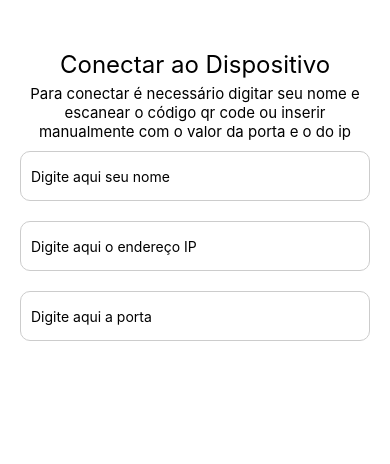
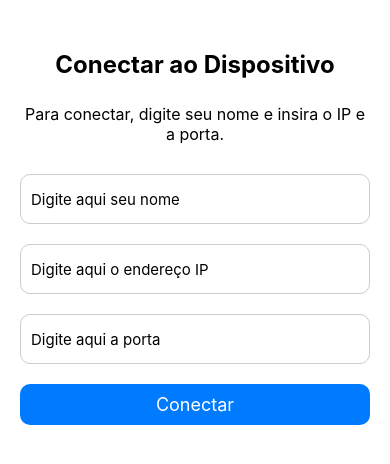
Before and after one commit to Maycon-Fidelis/GamePad_mobile, a React Native app: screen / in a window 390 px wide. Shown: the top 464 px of the page. Built offline with nearby package versions, Linux system fonts and the light colour scheme.

Commit message:
send name from user to id connect

```diff
--- a/App.jsx
+++ b/App.jsx
@@ -1,19 +1,52 @@
 import { StatusBar } from 'expo-status-bar';
-import { StyleSheet, Text, View, TextInput } from 'react-native';
+import { StyleSheet, Text, View, TextInput, TouchableOpacity, Alert } from 'react-native';
+import { useState } from 'react';
+import { connectionWebSocket } from './websocketClient';
 
 export default function App() {
+  const [name, setName] = useState('');
+  const [ip, setIp] = useState('');
+  const [port, setPort] = useState('');
+  const [ws, setWs] = useState(null);
+
+  const handleConnect = () => {
+    if (!name) {
+      Alert.alert("Error", "Please enter your name");
+      return;
+    }
+    connectionWebSocket(ip, port, name, setWs);
+  };
+
+
   return (
     <View style={styles.container}>
-      <Text style={styles.title}>
-        Conectar ao Dispositivo
+      <Text style={styles.title}>Conectar ao Dispositivo</Text>
+      <Text style={styles.description}>
+        Para conectar, digite seu nome e insira o IP e a porta.
       </Text>
-      <Text style={styles.description}>
-        Para conectar é necessário digitar seu nome e escanear o código qr code ou inserir manualmente com o valor da porta e o do ip
-      </Text>
-      <TextInput style={styles.input} placeholder="Digite aqui seu nome" maxLength={20} />
+      <TextInput
+        style={styles.input}
+        placeholder="Digite aqui seu nome"
+        maxLength={20}
+        value={name}
+        onChangeText={setName}
+      />
+      <TextInput
+        style={styles.input}
+        placeholder="Digite aqui o endereço IP"
+        value={ip}
+        onChangeText={setIp}
+      />
+      <TextInput
+        style={styles.input}
+        placeholder="Digite aqui a porta"
+        value={port}
+        onChangeText={setPort}
+      />
 
-      <TextInput style={styles.input} placeholder="Digite aqui o endereço IP"/>
-      <TextInput style={styles.input} placeholder="Digite aqui a porta"/>
+      <TouchableOpacity style={styles.connectButton} onPress={handleConnect}>
+        <Text style={styles.connectText}>Conectar</Text>
+      </TouchableOpacity>
     </View>
   );
 }
@@ -28,12 +61,14 @@ const styles = StyleSheet.create({
   },
   title: {
     fontSize: 24,
+    fontWeight: 'bold',
   },
   description: {
     textAlign: 'center',
     marginTop: 5,
+    paddingVertical: 20,
     marginBottom: 10,
-    fontSize: 15,
+    fontSize: 16,
   },
   input: {
     width: '100%',
@@ -43,5 +78,18 @@ const styles = StyleSheet.create({
     borderRadius: 10,
     paddingHorizontal: 10,
     marginBottom: 20,
+    fontSize: 15,
+  },
+  connectButton: {
+    width: '100%',
+    backgroundColor: '#007bff',
+    paddingVertical: 10,
+    paddingHorizontal: 20,
+    borderRadius: 10,
+  },
+  connectText: {
+    color: 'white',
+    fontSize: 18,
+    textAlign: 'center',
   },
 });
--- /dev/null
+++ b/websocketClient.js
@@ -0,0 +1,37 @@
+import { Alert } from 'react-native';
+
+export const connectionWebSocket = (ip, port, name, setWs) => {
+    if(ip && port && name){
+        const url = `ws:${ip}:${port}`;
+        const client = new WebSocket(url);
+
+        client.onopen = () => {
+            setWs(client);
+            Alert.alert("Connect", `Connection at ${ip}:${port}`);
+
+            const userData = JSON.stringify({ username: name });
+            client.send(userData);
+        };
+
+        client.onerror = (error) => {
+            Alert.alert("Error", error.message || "Connection Error");
+        };
+
+        client.onclose = (event) => {
+
+            switch (event) {
+                case 4000:
+                    Alert.alert("Error", "Connection limit reached.");
+                    break;
+                case 4001:
+                    Alert.alert("Error", "Username already exists. Please choose a different name.");
+                default:
+                    Alert.alert("Disconnected", "Connection closed");
+                    break;
+            }
+            setWs(null);
+        };
+    } else {
+        Alert.alert("Error", "Please insert a valid IP, port, and name");
+    }
+}
```
